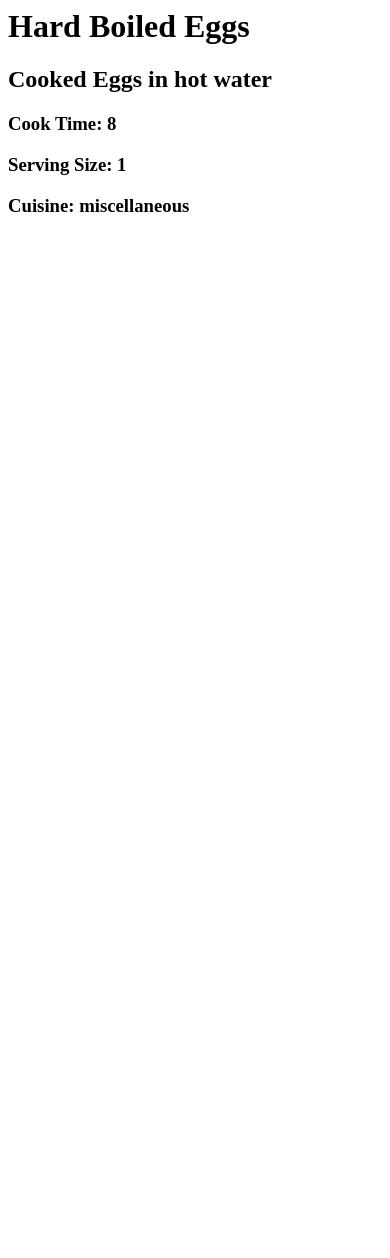
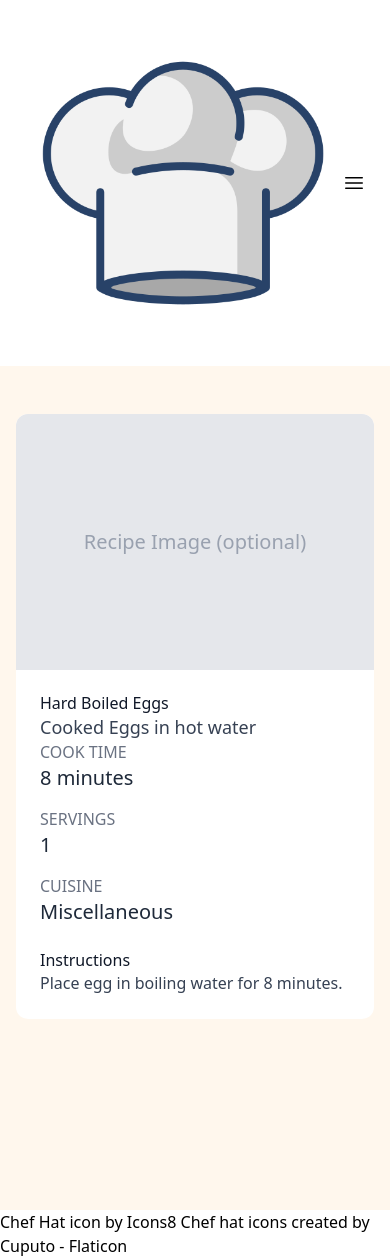
Before and after one commit to john-huang-121/whatcanicook, a Django app: page /recipes/2/ in a window 390 px wide. Before the commit the page ends 212 px from the top, so only its background shows below. Run offline with Django 5.2, Linux system fonts and the light colour scheme; data comes from the database, SQL or seed files in the repository; style sheets or scripts are compiled from the project's sources.

Commit message:
make mobile nav bar interactive and hidden on start

```diff
--- a/recipes/templates/recipes/detail.html
+++ b/recipes/templates/recipes/detail.html
@@ -1,4 +1,57 @@
-{% if recipe %}
+{% extends 'splash/base.html' %}
+{% load static %}
+{% block content %}
+<div class="min-h-screen bg-orange-50 py-12 px-4 sm:px-6 lg:px-8">
+  {% if recipe %}
+    <div class="max-w-3xl mx-auto bg-white rounded-xl shadow-lg overflow-hidden">
+
+      <!-- Header Image Placeholder -->
+      <div class="h-64 bg-gray-200 flex items-center justify-center text-gray-400 text-xl">
+        Recipe Image (optional)
+      </div>
+
+      <!-- Recipe Content -->
+      <div class="p-6 sm:p-8 font-sans">
+        <h1 class="text-3xl font-bold text-gray-900 mb-2">{{ recipe.title }}</h1>
+
+        {% if recipe.description %}
+          <p class="text-lg text-gray-700 mb-6">{{ recipe.description }}</p>
+        {% endif %}
+
+        <div class="grid grid-cols-1 sm:grid-cols-2 gap-4 text-gray-800 mb-6">
+          <div>
+            <h3 class="text-sm font-semibold uppercase text-gray-500">Cook Time</h3>
+            <p class="text-xl">{{ recipe.cook_time }} minutes</p>
+          </div>
+          <div>
+            <h3 class="text-sm font-semibold uppercase text-gray-500">Servings</h3>
+            <p class="text-xl">{{ recipe.servings }}</p>
+          </div>
+          <div>
+            <h3 class="text-sm font-semibold uppercase text-gray-500">Cuisine</h3>
+            <p class="text-xl">{{ recipe.cuisine|title }}</p>
+          </div>
+        </div>
+
+        {% if recipe.instructions %}
+          <div class="mt-6">
+            <h2 class="text-2xl font-semibold text-gray-900 mb-2">Instructions</h2>
+            <p class="text-gray-700 whitespace-pre-line">{{ recipe.instructions }}</p>
+          </div>
+        {% endif %}
+      </div>
+    </div>
+
+  {% else %}
+    <div class="max-w-xl mx-auto text-center bg-white p-8 rounded-lg shadow-md">
+      <h1 class="text-2xl font-semibold text-gray-800">No Recipe Exists.</h1>
+      <p class="text-gray-600 mt-2">Please check back later or return to browse recipes.</p>
+    </div>
+  {% endif %}
+</div>
+{% endblock content %}
+
+{% comment %} {% if recipe %}
 <h1>{{ recipe.title }}</h1>
 
 <h2>{{ recipe.description }}</h2>
@@ -8,4 +61,4 @@
 <h3>Cuisine: {{ recipe.cuisine }}</h3>
 {% else %}
 <h1>No Recipe exists.</h1>
-{% endif %}
+{% endif %} {% endcomment %}
--- a/splash/static/splash/css/output.css
+++ b/splash/static/splash/css/output.css
@@ -15,13 +15,18 @@
     --color-gray-50: oklch(98.5% 0.002 247.839);
     --color-gray-100: oklch(96.7% 0.003 264.542);
     --color-gray-200: oklch(92.8% 0.006 264.531);
+    --color-gray-400: oklch(70.7% 0.022 261.325);
     --color-gray-500: oklch(55.1% 0.027 264.364);
+    --color-gray-600: oklch(44.6% 0.03 256.802);
     --color-gray-700: oklch(37.3% 0.034 259.733);
+    --color-gray-800: oklch(27.8% 0.033 256.848);
     --color-gray-900: oklch(21% 0.034 264.665);
     --color-white: #fff;
     --spacing: 0.25rem;
     --container-sm: 24rem;
+    --container-xl: 36rem;
     --container-2xl: 42rem;
+    --container-3xl: 48rem;
     --container-4xl: 56rem;
     --container-7xl: 80rem;
     --text-sm: 0.875rem;
@@ -31,8 +36,11 @@
     --text-lg: 1.125rem;
     --text-lg--line-height: calc(1.75 / 1.125);
     --text-xl: 1.25rem;
+    --text-xl--line-height: calc(1.75 / 1.25);
     --text-2xl: 1.5rem;
     --text-2xl--line-height: calc(2 / 1.5);
+    --text-3xl: 1.875rem;
+    --text-3xl--line-height: calc(2.25 / 1.875);
     --text-4xl: 2.25rem;
     --text-4xl--line-height: calc(2.5 / 2.25);
     --text-5xl: 3rem;
@@ -41,6 +49,7 @@
     --text-7xl--line-height: 1;
     --font-weight-medium: 500;
     --font-weight-semibold: 600;
+    --font-weight-bold: 700;
     --tracking-tight: -0.025em;
     --radius-md: 0.375rem;
     --radius-lg: 0.5rem;
@@ -293,6 +302,12 @@
   .mt-10 {
     margin-top: calc(var(--spacing) * 10);
   }
+  .mb-2 {
+    margin-bottom: calc(var(--spacing) * 2);
+  }
+  .mb-6 {
+    margin-bottom: calc(var(--spacing) * 6);
+  }
   .block {
     display: block;
   }
@@ -336,6 +351,9 @@
   .h-56 {
     height: calc(var(--spacing) * 56);
   }
+  .h-64 {
+    height: calc(var(--spacing) * 64);
+  }
   .h-100 {
     height: calc(var(--spacing) * 100);
   }
@@ -372,11 +390,17 @@
   .max-w-2xl {
     max-width: var(--container-2xl);
   }
+  .max-w-3xl {
+    max-width: var(--container-3xl);
+  }
   .max-w-4xl {
     max-width: var(--container-4xl);
   }
   .max-w-7xl {
     max-width: var(--container-7xl);
+  }
+  .max-w-xl {
+    max-width: var(--container-xl);
   }
   .flex-grow {
     flex-grow: 1;
@@ -421,6 +445,9 @@
   }
   .justify-end {
     justify-content: flex-end;
+  }
+  .gap-4 {
+    gap: calc(var(--spacing) * 4);
   }
   .space-y-2 {
     :where(& > :not(:last-child)) {
@@ -548,6 +575,9 @@
   .p-6 {
     padding: calc(var(--spacing) * 6);
   }
+  .p-8 {
+    padding: calc(var(--spacing) * 8);
+  }
   .px-3 {
     padding-inline: calc(var(--spacing) * 3);
   }
@@ -572,6 +602,9 @@
   .py-6 {
     padding-block: calc(var(--spacing) * 6);
   }
+  .py-12 {
+    padding-block: calc(var(--spacing) * 12);
+  }
   .py-32 {
     padding-block: calc(var(--spacing) * 32);
   }
@@ -590,6 +623,10 @@
   .text-2xl {
     font-size: var(--text-2xl);
     line-height: var(--tw-leading, var(--text-2xl--line-height));
+  }
+  .text-3xl {
+    font-size: var(--text-3xl);
+    line-height: var(--tw-leading, var(--text-3xl--line-height));
   }
   .text-4xl {
     font-size: var(--text-4xl);
@@ -619,6 +656,14 @@
     font-size: var(--text-sm);
     line-height: calc(var(--spacing) * 6);
   }
+  .text-xl {
+    font-size: var(--text-xl);
+    line-height: var(--tw-leading, var(--text-xl--line-height));
+  }
+  .font-bold {
+    --tw-font-weight: var(--font-weight-bold);
+    font-weight: var(--font-weight-bold);
+  }
   .font-medium {
     --tw-font-weight: var(--font-weight-medium);
     font-weight: var(--font-weight-medium);
@@ -640,11 +685,23 @@
   .text-wrap {
     text-wrap: wrap;
   }
+  .whitespace-pre-line {
+    white-space: pre-line;
+  }
+  .text-gray-400 {
+    color: var(--color-gray-400);
+  }
   .text-gray-500 {
     color: var(--color-gray-500);
   }
+  .text-gray-600 {
+    color: var(--color-gray-600);
+  }
   .text-gray-700 {
     color: var(--color-gray-700);
+  }
+  .text-gray-800 {
+    color: var(--color-gray-800);
   }
   .text-gray-900 {
     color: var(--color-gray-900);
@@ -652,11 +709,18 @@
   .text-white {
     color: var(--color-white);
   }
+  .uppercase {
+    text-transform: uppercase;
+  }
   .underline {
     text-decoration-line: underline;
   }
   .opacity-30 {
     opacity: 30%;
+  }
+  .shadow-lg {
+    --tw-shadow: 0 10px 15px -3px var(--tw-shadow-color, rgb(0 0 0 / 0.1)), 0 4px 6px -4px var(--tw-shadow-color, rgb(0 0 0 / 0.1));
+    box-shadow: var(--tw-inset-shadow), var(--tw-inset-ring-shadow), var(--tw-ring-offset-shadow), var(--tw-ring-shadow), var(--tw-shadow);
   }
   .shadow-md {
     --tw-shadow: 0 4px 6px -1px var(--tw-shadow-color, rgb(0 0 0 / 0.1)), 0 2px 4px -2px var(--tw-shadow-color, rgb(0 0 0 / 0.1));
@@ -764,6 +828,11 @@
   .sm\:grid-cols-2 {
     @media (width >= 40rem) {
       grid-template-columns: repeat(2, minmax(0, 1fr));
+    }
+  }
+  .sm\:p-8 {
+    @media (width >= 40rem) {
+      padding: calc(var(--spacing) * 8);
     }
   }
   .sm\:px-6 {
--- /dev/null
+++ b/splash/static/splash/js/nav_bar_interactivity.js
@@ -0,0 +1,14 @@
+console.log("✅ nav_bar_interactivity.js loaded");
+document.addEventListener('DOMContentLoaded', () => {
+    const openBtn = document.getElementById('mobile-menu-open');
+    const closeBtn = document.getElementById('mobile-menu-close');
+    const menu = document.getElementById('mobile-menu');
+
+    openBtn?.addEventListener('click', () => {
+        menu.classList.remove('hidden');
+    });
+
+    closeBtn?.addEventListener('click', () => {
+        menu.classList.add('hidden');
+    });
+});
--- a/splash/templates/splash/base.html
+++ b/splash/templates/splash/base.html
@@ -21,13 +21,13 @@
         <header class="relative inset-x-0 top-0 z-50">
             <nav class="flex items-center justify-between p-6 lg:px-8" aria-label="Global">
                 <div class="flex lg:flex-1">
-                    <a href="#" class="-m-1.5 p-1.5">
+                    <a href="{% url 'splash:homepage' %}" class="-m-1.5 p-1.5">
                         <span class="sr-only">WhatCanICook</span>
                         <img class="h-8 w-auto" src="{% static 'splash/images/chef-hat.png' %}" alt="" />
                     </a>
                 </div>
                 <div class="flex lg:hidden">
-                    <button type="button" class="-m-2.5 inline-flex items-center justify-center rounded-md p-2.5 text-gray-700">
+                    <button id="mobile-menu-open" type="button" class="-m-2.5 inline-flex items-center justify-center rounded-md p-2.5 text-gray-700">
                         <span class="sr-only">Open Main Menu</span>
                         <svg class="size-6" fill="none" viewBox="0 0 24 24" stroke-width="1.5" stroke="currentColor" aria-hidden="true" data-slot="icon">
                         <path stroke-linecap="round" stroke-linejoin="round" d="M3.75 6.75h16.5M3.75 12h16.5m-16.5 5.25h16.5" />
@@ -42,7 +42,7 @@
                 </div>
             </nav>
             <!-- Mobile menu, show/hide based on menu open state. Hamburger Icon. -->
-            <div class="lg:hidden" role="dialog" aria-modal="true">
+            <div id="mobile-menu" class="hidden" role="dialog" aria-modal="true">
                 <!-- Background backdrop, show/hide based on slide-over state. -->
                 <div class="fixed inset-0 z-50"></div>
                 <div class="fixed inset-y-0 right-0 z-50 w-full overflow-y-auto bg-white p-6 sm:max-w-sm sm:ring-1 sm:ring-gray-900/10">
@@ -51,7 +51,7 @@
                             <span class="sr-only">WhatCanICook</span>
                             <img class="h-8 w-auto" src="{% static 'splash/images/chef-hat.png' %}" alt="" />
                         </a>
-                        <button type="button" class="-m-2.5 rounded-md p-2.5 text-gray-700">
+                        <button id="mobile-menu-close" type="button" class="-m-2.5 rounded-md p-2.5 text-gray-700">
                             <span class="sr-only">Close Menu</span>
                             <svg class="size-6" fill="none" viewBox="0 0 24 24" stroke-width="1.5" stroke="currentColor" aria-hidden="true" data-slot="icon">
                                 <path stroke-linecap="round" stroke-linejoin="round" d="M6 18 18 6M6 6l12 12" />
@@ -75,6 +75,7 @@
 
         {% block content %}
         {% endblock content %}
+        <script src="{% static 'splash/js/nav_bar_interactivity.js' %}"></script>
     </body>
     <footer>
         <a target="_blank" href="https://icons8.com/icon/47475/chef-hat">Chef Hat</a> icon by <a target="_blank" href="https://icons8.com">Icons8</a>
--- a/splash/templates/splash/homepage.html
+++ b/splash/templates/splash/homepage.html
@@ -1,7 +1,7 @@
 {% extends 'splash/base.html' %}
 {% load static %}
 {% block content %}
-<div class="bg-white">
+<div class="bg-white min-h-screen">
     <div class="relative isolate px-6 pt-14 lg:px-8">
         <div class="absolute inset-x-0 -top-40 -z-10 transform-gpu overflow-hidden blur-3xl sm:-top-80" aria-hidden="true">
             <div class="relative left-[calc(50%-11rem)] aspect-1155/678 w-144.5 -translate-x-1/2 rotate-30 bg-linear-to-tr from-[#ff80b5] to-[#9089fc] opacity-30 sm:left-[calc(50%-30rem)] sm:w-288.75" style="clip-path: polygon(74.1% 44.1%, 100% 61.6%, 97.5% 26.9%, 85.5% 0.1%, 80.7% 2%, 72.5% 32.5%, 60.2% 62.4%, 52.4% 68.1%, 47.5% 58.3%, 45.2% 34.5%, 27.5% 76.7%, 0.1% 64.9%, 17.9% 100%, 27.6% 76.8%, 76.1% 97.7%, 74.1% 44.1%)"></div>
```
